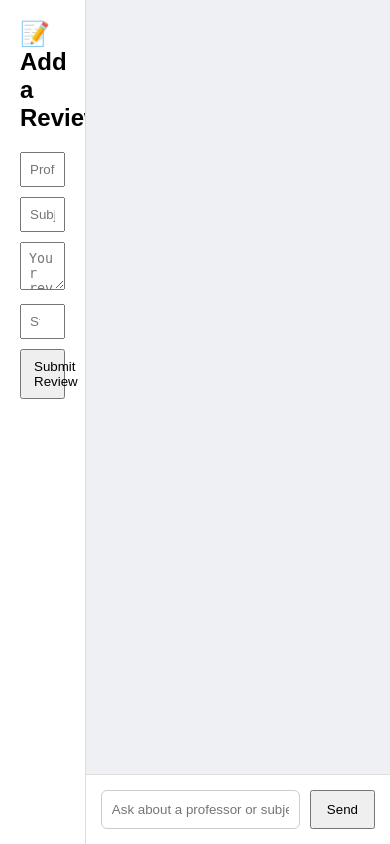
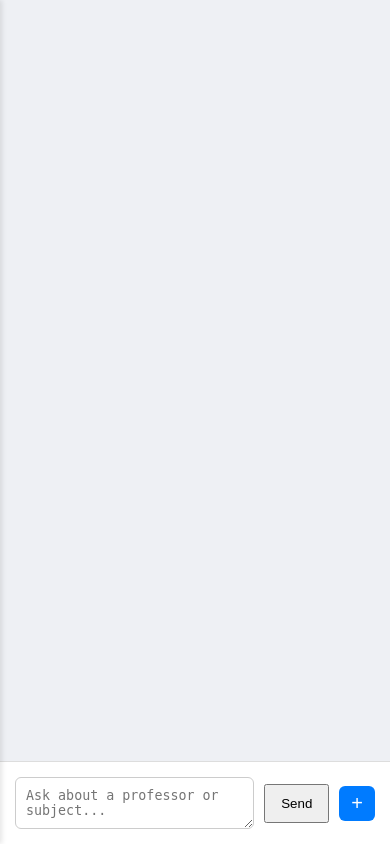
Before and after one commit to Moosa-Hassan/review_bot, a Flask app: page / in a window 390 px wide. Run offline with Flask 3, Linux system fonts and the light colour scheme.

Commit message:
Fized styling of page

```diff
--- a/chatbot.py
+++ b/chatbot.py
@@ -32,7 +32,13 @@ def add_review(professor, subject, review_text, stars, data):
     save_reviews(data)
     return "✅ Review added successfully!"
 
-import ollama
+from openai import OpenAI
+import os
+
+client = OpenAI(
+    api_key=os.getenv("review_bot_key"),
+    base_url="https://openrouter.ai/api/v1"
+)
 
 def summarize_reviews(entity_name, reviews):
     if not reviews:
@@ -42,7 +48,7 @@ def summarize_reviews(entity_name, reviews):
         f"- {r['professor']} ({r['subject']}, {r['stars']}★): {r['review']}"
         for r in reviews
     ])
-
+    #"\n".join([r["review"] for r in reviews])
     prompt = f"""
     You are a helpful assistant that summarizes teacher reviews for students.
 
@@ -51,18 +57,15 @@ def summarize_reviews(entity_name, reviews):
     - The teacher’s strengths and weaknesses
     - Practical advice for students taking their course
 
-    Ignore reviews that appear overly emotional, excessively biased,
-    or intended to harm rather than provide constructive feedback
 
-    Reviews:
-    {review_text}
-    Respond using this exact format:
 
-    Subject: <subject>
-    Instructor: <professor name>
+    Follow this **exact output format**:
+   Subject: <Subject> (Professor Name)
+
+    Instructor: <Full Professor Name>
 
     Summary:
-    <Brief paragraph summarizing tone, teaching style, and general feedback>
+    <One short paragraph summarizing sentiment, teaching style, and common student feedback.>
 
     Strengths:
     - <Point 1>
@@ -74,16 +77,21 @@ def summarize_reviews(entity_name, reviews):
     - ...
 
     Advice for Students:
-    - <Point 1>
+    - <Tip 1>
+    - <Tip 2>
     - ...
+
+    Strictly follow this formatting and avoid extra headers or markdown.
     """
 
-    response = ollama.chat(
-        model="tinyllama",
+    response = client.chat.completions.create(
+        model="mistralai/mistral-7b-instruct",
         messages=[
             {"role": "system", "content": "You summarize academic reviews."},
             {"role": "user", "content": prompt}
-        ]
+        ],
+        temperature = 0.7,
+        max_tokens = 400,
     )
 
-    return response['message']['content']
+    return response.choices[0].message.content
--- a/templates/index.html
+++ b/templates/index.html
@@ -5,7 +5,10 @@
   <meta name="viewport" content="width=device-width, initial-scale=1.0"/>
   <title>Teacher Review Chatbot</title>
   <style>
-    * { box-sizing: border-box; }
+    * {
+      box-sizing: border-box;
+    }
+
     body {
       margin: 0;
       font-family: Arial, sans-serif;
@@ -14,20 +17,21 @@
       background-color: #f5f5f5;
     }
 
-    /* Sidebar */
     .sidebar {
       width: 30%;
       background-color: #ffffff;
       border-right: 1px solid #ddd;
       padding: 20px;
       overflow-y: auto;
+      transition: transform 0.3s ease;
     }
 
     .sidebar h2 {
       margin-top: 0;
     }
 
-    .sidebar form input, .sidebar form textarea {
+    .sidebar form input,
+    .sidebar form textarea {
       width: 100%;
       margin-bottom: 10px;
       padding: 8px;
@@ -38,7 +42,6 @@
       width: 100%;
     }
 
-    /* Chat */
     .chat-container {
       flex: 1;
       display: flex;
@@ -49,50 +52,123 @@
       flex: 1;
       padding: 20px;
       overflow-y: auto;
+      overflow-x: hidden; /* ✅ THIS is crucial */
       background-color: #eef0f4;
+      display: flex;
+      flex-direction: column;
     }
+
 
     .chat-message {
     background-color: #fff;
     padding: 10px 15px;
     border-radius: 10px;
     margin-bottom: 10px;
-      max-width: 80%;
+
+    /* ✅ Responsive width limits */
+    width: fit-content;
+    max-width: 100%;
+
+    /* ✅ Prevent horizontal overflow */
+    word-break: break-word;
+    white-space: pre-wrap;
+    overflow-wrap: break-word;
+
+    /* ✅ Box styling */
     box-shadow: 0 1px 4px rgba(0, 0, 0, 0.1);
   }
+
 
     .chat-message.user {
       align-self: flex-end;
       background-color: #d0e6ff;
+      max-width: 70%;
     }
 
     .chat-message.bot {
       align-self: flex-start;
       background-color: #ffffff;
+      max-width: 70%;
     }
 
     .chat-form {
       padding: 15px;
       background-color: #fff;
       display: flex;
+      align-items: center;
       border-top: 1px solid #ddd;
+      gap: 10px;
     }
 
-    .chat-form input[type="text"] {
+    .chat-form textarea {
       flex: 1;
       padding: 10px;
-      margin-right: 10px;
+      min-height: 40px;
+      max-height: 150px;
+      resize: vertical;
       border: 1px solid #ccc;
       border-radius: 6px;
+      overflow-y: auto;
     }
 
     .chat-form button {
       padding: 10px 15px;
     }
+
+    /* Menu toggle button (hidden by default) */
+    .menu-label {
+      display: none;
+      background-color: #007bff;
+      color: white;
+      padding: 6px 12px;
+      font-size: 20px;
+      border-radius: 6px;
+      cursor: pointer;
+      user-select: none;
+    }
+
+    /* Responsive layout for screens less than 650px */
+    @media (max-width: 650px) {
+      body {
+        flex-direction: column;
+      }
+
+      .sidebar {
+        position: fixed;
+        top: 0;
+        left: 0;
+        height: 100%;
+        width: 70%;
+        max-width: 300px;
+        z-index: 999;
+        transform: translateX(-100%);
+        border-right: 1px solid #ccc;
+        box-shadow: 2px 0 5px rgba(0,0,0,0.1);
+        background-color: #fff;
+      }
+
+      #menu-toggle:checked ~ .sidebar {
+        transform: translateX(0);
+      }
+
+      .chat-container {
+        flex: none;
+        height: 100%;
+      }
+
+      .chat-form {
+        flex-wrap: wrap;
+      }
+
+      .menu-label {
+        display: inline-block;
+      }
+    }
   </style>
 </head>
 <body>
   <!-- Sidebar: Add Review -->
+  <input type="checkbox" id="menu-toggle" hidden>
   <div class="sidebar">
     <h2>📝 Add a Review</h2>
     <form action="/add" method="post">
@@ -109,12 +185,14 @@
     <div class="chat-box" id="chat-box">
       {% if response %}
         <div class="chat-message user">{{ query }}</div>
-        <div class="chat-message bot">{{ response }}</div>
+        <pre class="chat-message bot">{{ response }}</pre>
       {% endif %}
     </div>
+
     <form class="chat-form" method="post">
-      <input type="text" name="query" placeholder="Ask about a professor or subject..." required />
+      <textarea name="query" placeholder="Ask about a professor or subject..." required></textarea>
       <button type="submit">Send</button>
+      <label class="menu-label" for="menu-toggle">+</label>
     </form>
   </div>
 </body>
```
Lines whose indentation alone changed are shown as unchanged.
